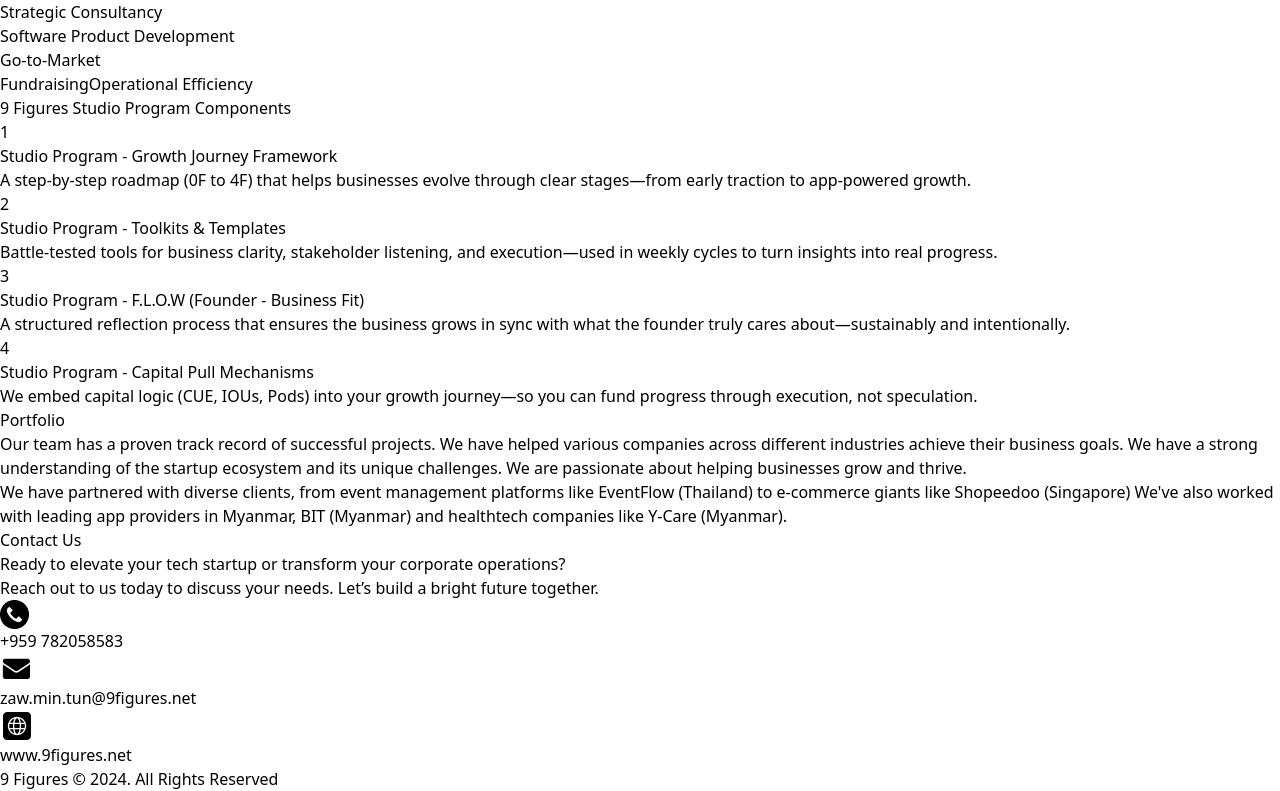
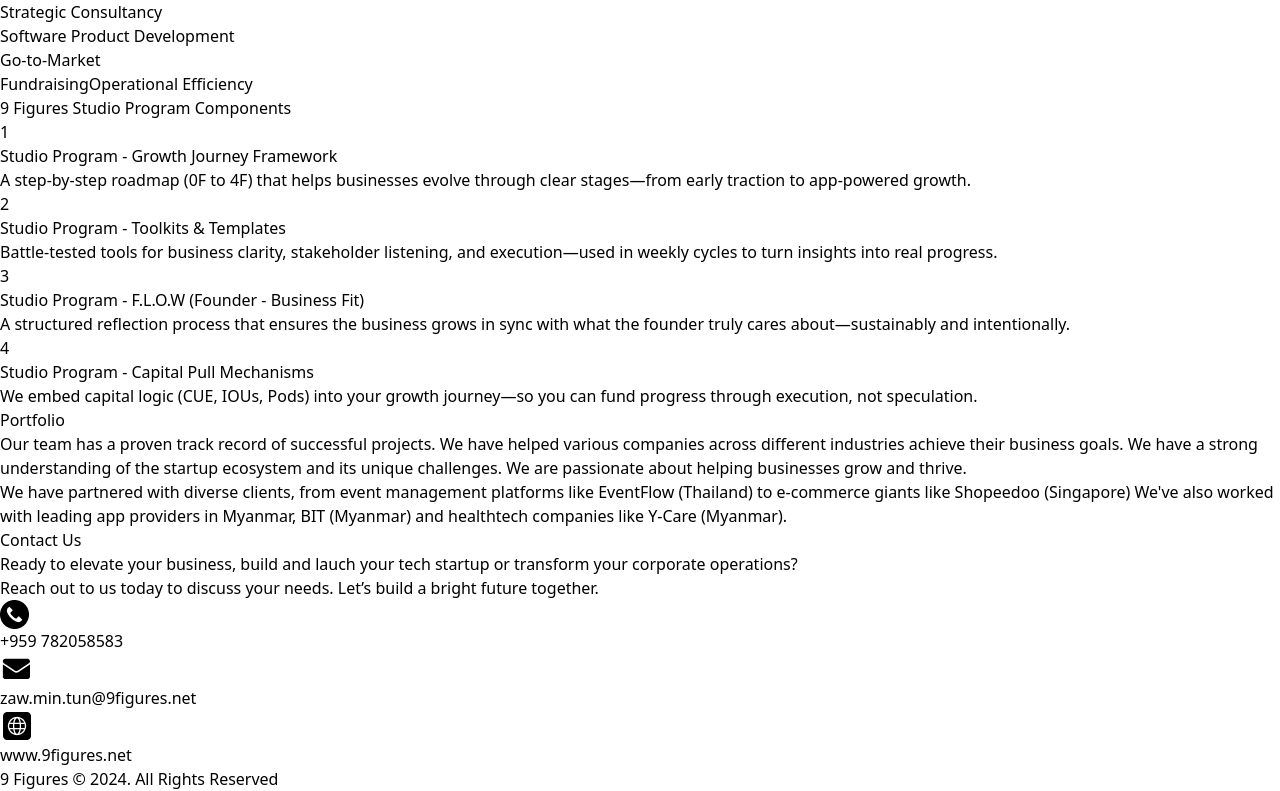
Before and after one commit to aungkokothet/nine-figure-akkt, a React (Vite) app: page / in a window 1280 px wide. Shown: the part 1404-2195 px from the top of the page. Built offline with nearby package versions, Linux system fonts and the light colour scheme.

Commit message:
Update contact.tsx
Contact CTA Text edited

```diff
--- a/src/components/contact.tsx
+++ b/src/components/contact.tsx
@@ -17,7 +17,7 @@ export const Contact = () => {
     <div className="p-10">
       <h2 className="text-2xl font-bold mb-4">Contact Us</h2>
       <p className="mb-2">
-        Ready to elevate your tech startup or transform your corporate
+        Ready to elevate your business, build and lauch your tech startup or transform your corporate
         operations?
       </p>
       <p className="mb-8">
```
